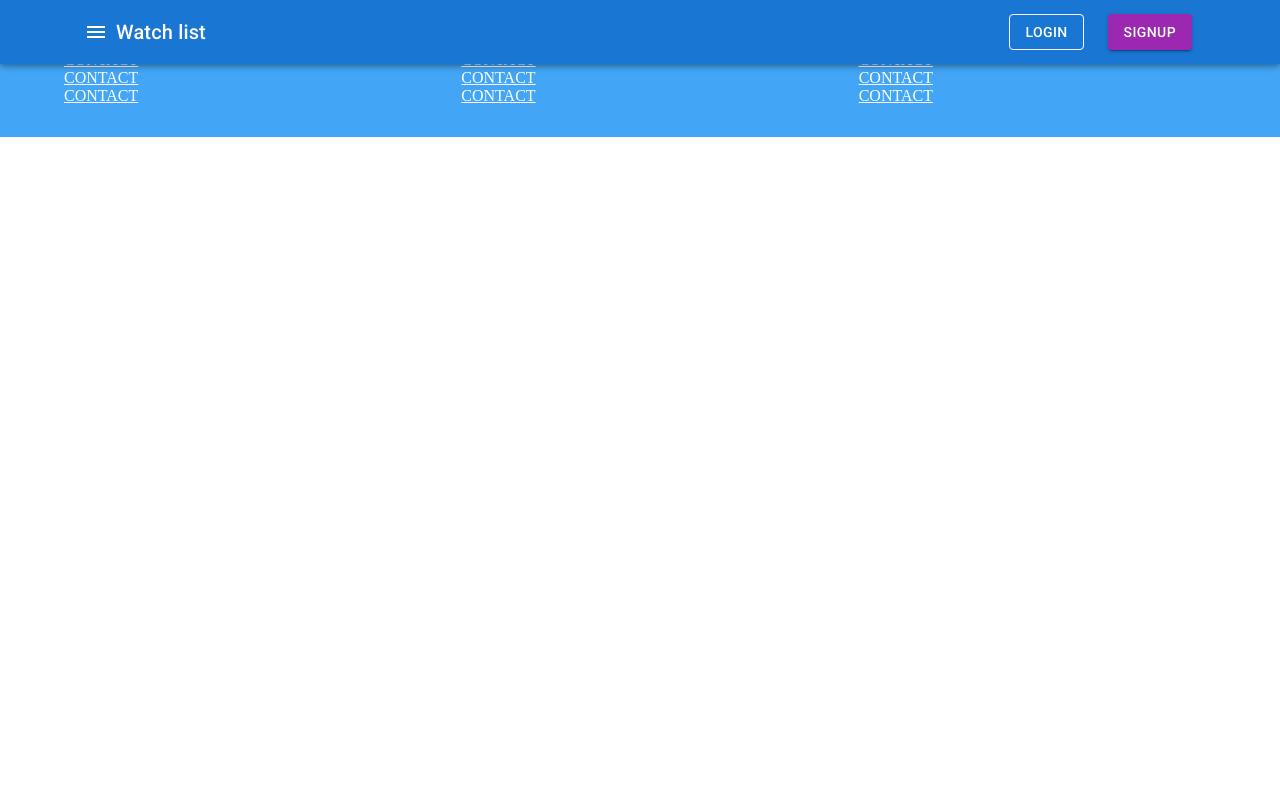
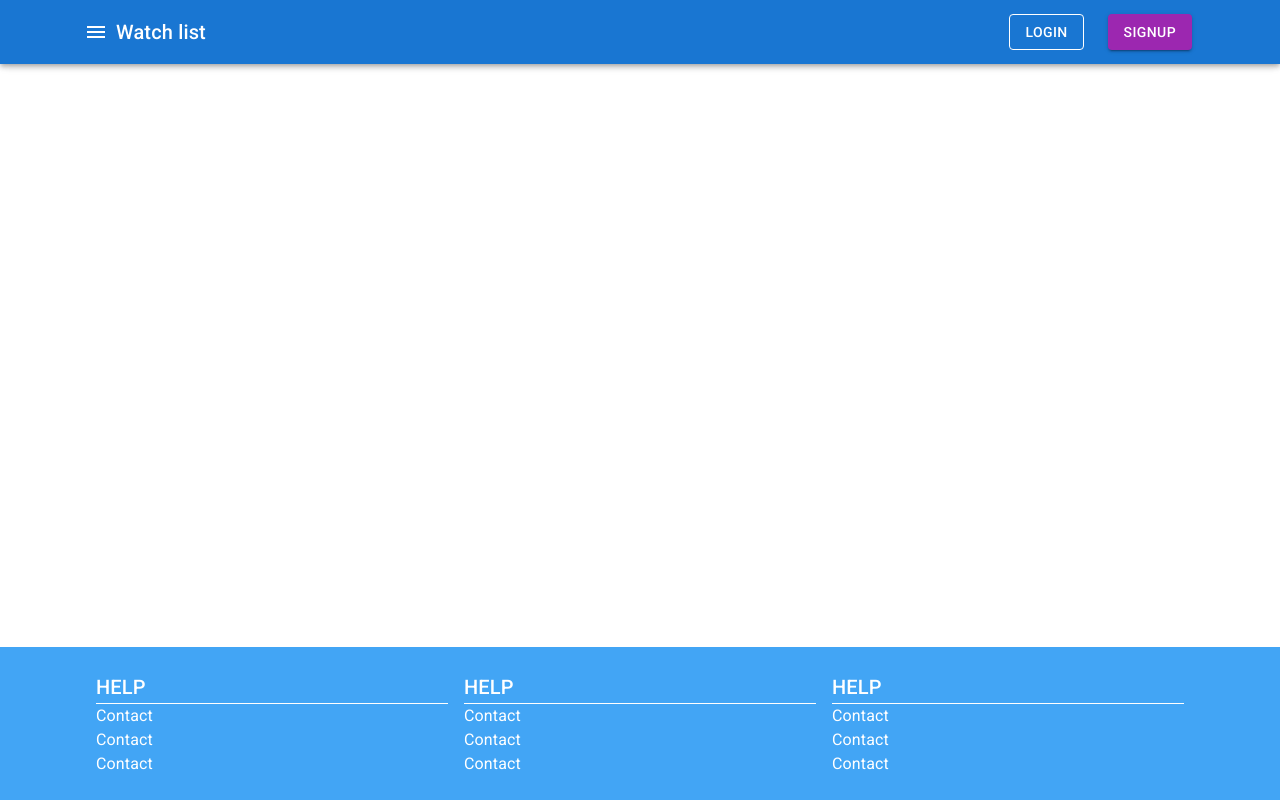
Before and after one commit to dima-diachkov/watch-list, a React (Create React App) app: page / in a window 1280 px wide. Built offline with nearby package versions, Linux system fonts and the light colour scheme.

Commit message:
add typography

```diff
--- a/src/components/Footer.tsx
+++ b/src/components/Footer.tsx
@@ -1,74 +1,98 @@
-import { Box, Grid, Container, Link } from '@mui/material';
+import { Box, Grid, Container, Link, Typography } from '@mui/material';
 import React from 'react';
 
 export const Footer = () => {
     return (
         <footer>
             <Box
-                px={{ sm: 4 }}
-                py={{ sm: 4 }}
+                px={{ sm: 3 }}
+                py={{ sm: 3 }}
                 bgcolor='primary.light'
                 color='white'
             >
                 <Container maxWidth='lg'>
-                    <Grid container spacing={5}>
+                    <Grid container spacing={2} sx={{px: 4}}>
                         <Grid item xs={12} sm={4}>
                             <Box borderBottom={1}>
-                                HELP
+                                <Typography variant='h6'>
+                                    HELP
+                                </Typography>
                             </Box>
                             <Box>
-                                <Link href='/' color='inherit'>
-                                    CONTACT
+                                <Link href='/' color='inherit' underline='none'>
+                                    <Typography>
+                                        Contact
+                                    </Typography>
                                 </Link>
                             </Box>
                             <Box>
-                                <Link href='/' color='inherit'>
-                                    CONTACT
+                                <Link href='/' color='inherit' underline='none'>
+                                    <Typography>
+                                        Contact
+                                    </Typography>
                                 </Link>
                             </Box>
                             <Box>
-                                <Link href='/' color='inherit'>
-                                    CONTACT
+                                <Link href='/' color='inherit' underline='none'>
+                                    <Typography>
+                                        Contact
+                                    </Typography>
                                 </Link>
                             </Box>
                         </Grid>
                         <Grid item xs={12} sm={4}>
                             <Box borderBottom={1}>
-                                HELP
+                                <Typography variant='h6'>
+                                    HELP
+                                </Typography>
                             </Box>
                             <Box>
-                                <Link href='/' color='inherit'>
-                                    CONTACT
+                                <Link href='/' color='inherit' underline='none'>
+                                    <Typography>
+                                        Contact
+                                    </Typography>
                                 </Link>
                             </Box>
                             <Box>
-                                <Link href='/' color='inherit'>
-                                    CONTACT
+                                <Link href='/' color='inherit' underline='none'>
+                                    <Typography>
+                                        Contact
+                                    </Typography>
                                 </Link>
                             </Box>
                             <Box>
-                                <Link href='/' color='inherit'>
-                                    CONTACT
+                                <Link href='/' color='inherit' underline='none'>
+                                    <Typography>
+                                        Contact
+                                    </Typography>
                                 </Link>
                             </Box>
                         </Grid>
                         <Grid item xs={12} sm={4}>
                             <Box borderBottom={1}>
-                                HELP
+                                <Typography variant='h6'>
+                                    HELP
+                                </Typography>
                             </Box>
                             <Box>
-                                <Link href='/' color='inherit'>
-                                    CONTACT
+                                <Link href='/' color='inherit' underline='none'>
+                                    <Typography>
+                                        Contact
+                                    </Typography>
                                 </Link>
                             </Box>
                             <Box>
-                                <Link href='/' color='inherit'>
-                                    CONTACT
+                                <Link href='/' color='inherit' underline='none'>
+                                    <Typography>
+                                        Contact
+                                    </Typography>
                                 </Link>
                             </Box>
                             <Box>
-                                <Link href='/' color='inherit'>
-                                    CONTACT
+                                <Link href='/' color='inherit' underline='none'>
+                                    <Typography>
+                                        Contact
+                                    </Typography>
                                 </Link>
                             </Box>
                         </Grid>
--- a/src/index.css
+++ b/src/index.css
@@ -4,9 +4,9 @@ body {
 }
 
 #root {
-    display: grid;
-    grid-template-rows: auto 1fr auto;
-    min-height: 10vh;
+    display: flex;
+    flex-direction: column;
+    min-height: 100vh;
 }
 
 footer {
```
